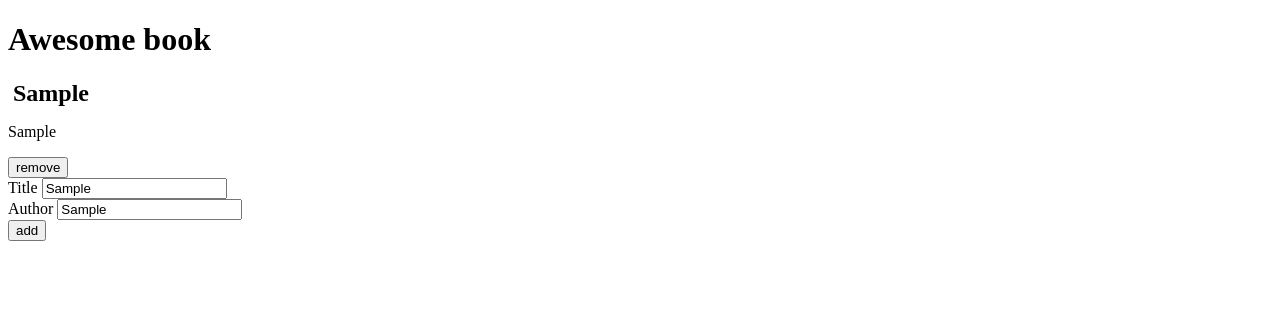
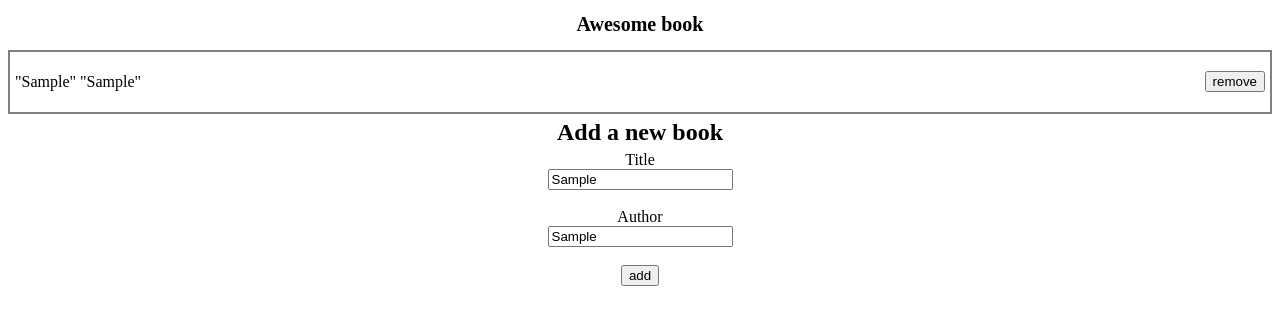
Before and after one commit to boo-shehab/Awesome-books, a website: page index.html in a window 1280 px wide. Both pictures are taken after typing "Sample", "Sample" into the empty fields and a click on the button "add". Drawn offline with Linux system fonts and the light colour scheme.

Commit message:
add css styling to styles

```diff
--- a/css/style.css
+++ b/css/style.css
@@ -1,3 +1,24 @@
 h2 {
   margin: 5px;
 }
+h1 {
+  text-align: center;
+  font-size: 20px;
+}
+#books-container div {
+  display: flex;
+  flex-direction: row;
+  justify-content: space-between;
+  align-items: center;
+  padding: 5px;
+}
+#books-container {
+  border: 2px solid gray;
+}
+form {
+  display: flex;
+  flex-direction: column;
+  justify-content: space-between;
+  align-items: center;
+
+}
--- a/index.html
+++ b/index.html
@@ -13,6 +13,7 @@
 
     </div>
     <form action="">
+        <h2>Add a new book</h2>
         <label for="title">Title</label>
         <input type="text" id="title">
         <br>
--- a/js/main.js
+++ b/js/main.js
@@ -14,7 +14,7 @@ class Books {
       container.innerHTML = '';
       for (let i = 0; i < this.booksArray.length; i += 1) {
         const maindiv = document.createElement('div');
-        const h2 = document.createElement('h2');
+
         const p = document.createElement('p');
         const removeButton = document.createElement('button');
         removeButton.addEventListener('click', () => {
@@ -22,10 +22,10 @@ class Books {
           this.setLocalStorage(this.booksArray);
           this.displaybooks(this.booksArray);
         });
-        h2.innerHTML = this.booksArray[i].title;
-        p.innerHTML = this.booksArray[i].author;
+
+        p.innerHTML = `"${this.booksArray[i].title}" "${this.booksArray[i].author}"`;
         removeButton.innerHTML = 'remove';
-        maindiv.appendChild(h2);
+
         maindiv.appendChild(p);
         maindiv.appendChild(removeButton);
         container.appendChild(maindiv);
```
